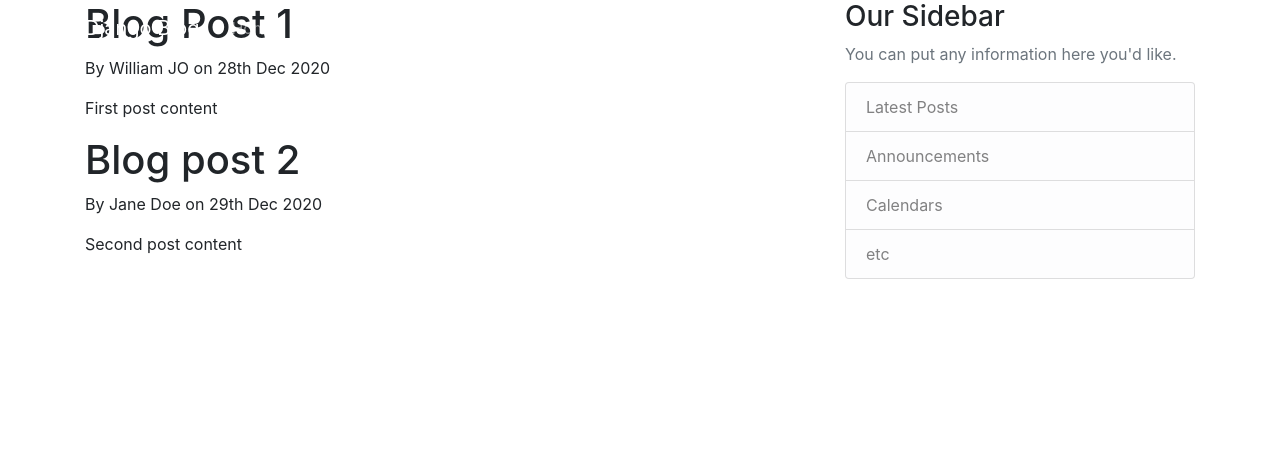
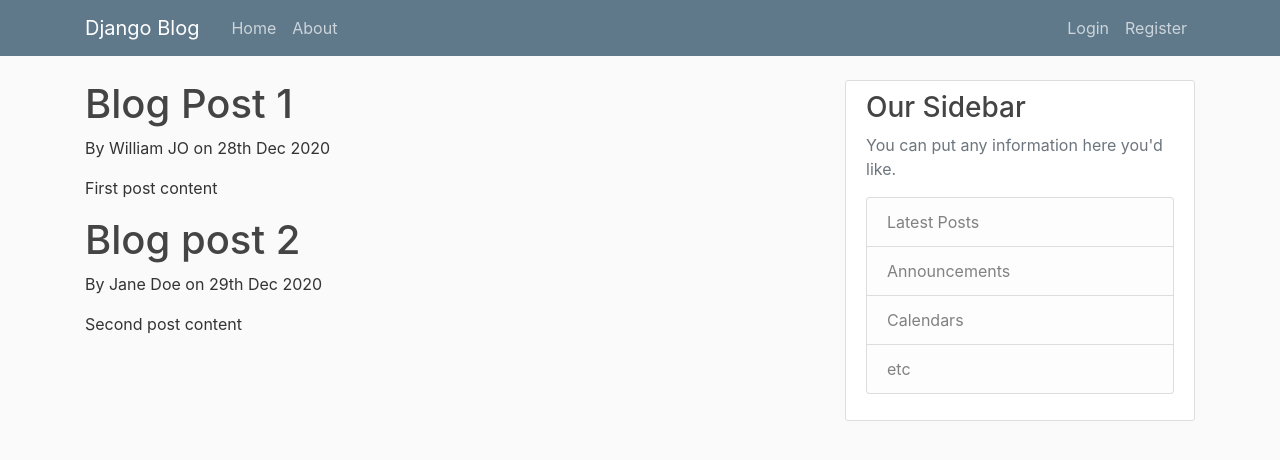
Before and after one commit to WilliamOtieno/django_blog, a Django app: page / in a window 1280 px wide. Shown: the top 460 px of the page. Run offline with Django 3.2, Linux system fonts and the light colour scheme; some libraries are stand-ins or nearby versions.

Commit message:
added static

```diff
--- /dev/null
+++ b/blog/static/blog/main.css
@@ -0,0 +1,84 @@
+body {
+  background: #fafafa;
+  color: #333333;
+  margin-top: 5rem;
+}
+
+h1, h2, h3, h4, h5, h6 {
+  color: #444444;
+}
+
+ul {
+  margin: 0;
+}
+
+.bg-steel {
+  background-color: #5f788a;
+}
+
+.site-header .navbar-nav .nav-link {
+  color: #cbd5db;
+}
+
+.site-header .navbar-nav .nav-link:hover {
+  color: #ffffff;
+}
+
+.site-header .navbar-nav .nav-link.active {
+  font-weight: 500;
+}
+
+.content-section {
+  background: #ffffff;
+  padding: 10px 20px;
+  border: 1px solid #dddddd;
+  border-radius: 3px;
+  margin-bottom: 20px;
+}
+
+.article-title {
+  color: #444444;
+}
+
+a.article-title:hover {
+  color: #428bca;
+  text-decoration: none;
+}
+
+.article-content {
+  white-space: pre-line;
+}
+
+.article-img {
+  height: 65px;
+  width: 65px;
+  margin-right: 16px;
+}
+
+.article-metadata {
+  padding-bottom: 1px;
+  margin-bottom: 4px;
+  border-bottom: 1px solid #e3e3e3
+}
+
+.article-metadata a:hover {
+  color: #333;
+  text-decoration: none;
+}
+
+.article-svg {
+  width: 25px;
+  height: 25px;
+  vertical-align: middle;
+}
+
+.account-img {
+  height: 125px;
+  width: 125px;
+  margin-right: 20px;
+  margin-bottom: 16px;
+}
+
+.account-heading {
+  font-size: 2.5rem;
+}
--- a/blog/templates/blog/base.html
+++ b/blog/templates/blog/base.html
@@ -1,3 +1,4 @@
+{% load static %}
 <!DOCTYPE html>
 <html lang="en">
 <head>
@@ -7,6 +8,8 @@
 
     <!-- Bootstrap CSS -->
     <link rel="stylesheet" href="https://maxcdn.bootstrapcdn.com/bootstrap/4.0.0/css/bootstrap.min.css" integrity="sha384-Gn5384xqQ1aoWXA+058RXPxPg6fy4IWvTNh0E263XmFcJlSAwiGgFAW/dAiS6JXm" crossorigin="anonymous">
+
+    <link rel="stylesheet" type="text/css" href="{% static 'blog/main.css' %}">
 
     <meta charset="UTF-8">
     {% if title %}
```
